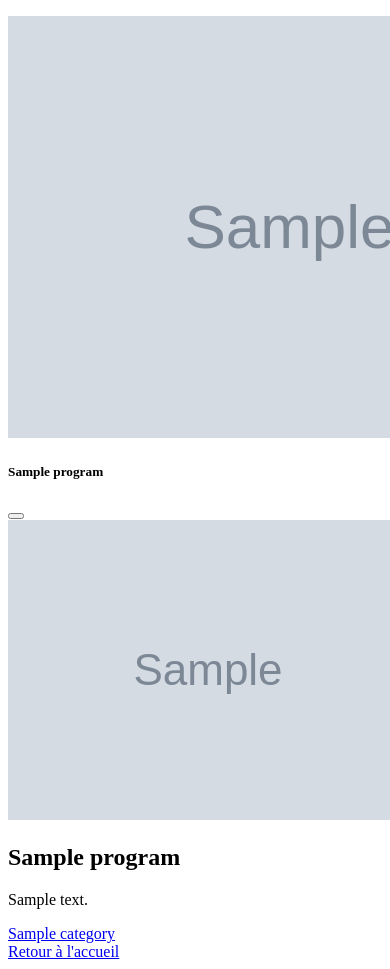
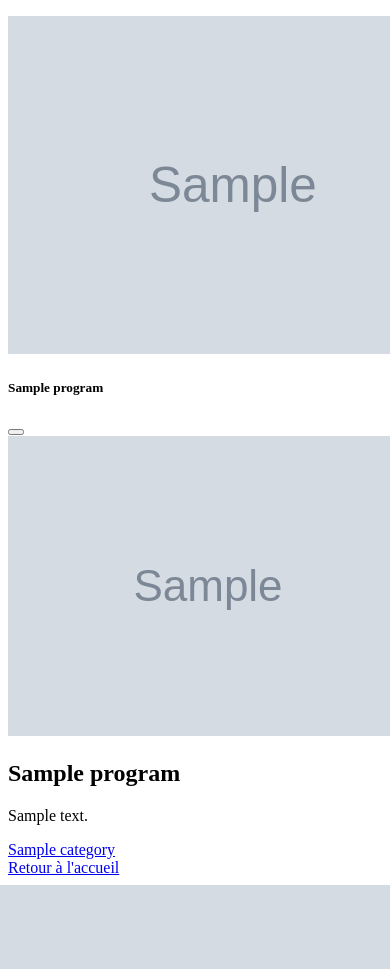
Before and after one commit to a-dagnicourt/wild-series, a Symfony app: template templates/program/show.html.twig in a window 390 px wide; the page is wider, and only the part inside the window is pictured. Shown: the part 94-1063 px from the top of that part. After the commit the page ends 979 px from the top of that part, so only its background shows below. Run offline with Twig, Linux system fonts and the light colour scheme; the template is opened without the code that fills it: most values are stand-ins (such as "Sample title", 1, 10 or a date in 2020); grey boxes marked "Sample" are stand-in pictures; some libraries are stand-ins or nearby versions.

Commit message:
bonus : add responsive container + prog card

```diff
--- a/templates/base.html.twig
+++ b/templates/base.html.twig
@@ -8,7 +8,7 @@
 			{% endblock %}
 		</title>
 		{# Run `composer require symfony/webpack-encore-bundle`
-																																																																																																										           and uncomment the following Encore helpers to start using Symfony UX #}
+																																																																																																																		           and uncomment the following Encore helpers to start using Symfony UX #}
 		{% block stylesheets %}
 			{{ encore_entry_link_tags('app') }}
 		{% endblock %}
@@ -18,9 +18,11 @@
 		<header>
 			{% include "_navbar.html.twig" %}
 		</header>
-		<div class="m-4"> {% block page_title %}{% endblock %}
+		<div class="container">
+			<div class="m-4"> {% block page_title %}{% endblock %}
+				</div>
+				{% block body %}{% endblock %}
 			</div>
-			{% block body %}{% endblock %}
 			{% block javascripts %}
 				{{ encore_entry_script_tags('app') }}
 			{% endblock %}
--- a/templates/program/show.html.twig
+++ b/templates/program/show.html.twig
@@ -7,9 +7,10 @@
 {% endblock %}
 
 {% block body %}
-
-	<div class="card m-5" style="width: 50vw">
-		<img src="{{program.poster}}" alt="{{ program.title }}" type="button" data-bs-toggle="modal" data-bs-target="#imageModal" class="card-img-top" style="height: 50vh; object-fit: cover; object-position: center top">
+	<div class="row">
+		<div class="col-12 col-lg-8">
+			<div class="card my-5">
+				<img src="{{program.poster}}" alt="{{ program.title }}" type="button" data-bs-toggle="modal" data-bs-target="#imageModal" class="card-img-top" style="height: 40vh; object-fit: cover; object-position: center top">
 				<div class="modal fade" id="imageModal" tabindex="-1" aria-labelledby="imageModalLabel" aria-hidden="true">
 					<div class="modal-dialog">
 						<div class="modal-content">
@@ -31,6 +32,8 @@
 					</a>
 				</div>
 			</div>
+		</div>
+	</div>
 
 	<a href="{{ path('app_index') }}" class="btn btn-secondary m-4" role="button">
 		Retour à l'accueil
```
Lines whose indentation alone changed are shown as unchanged.
